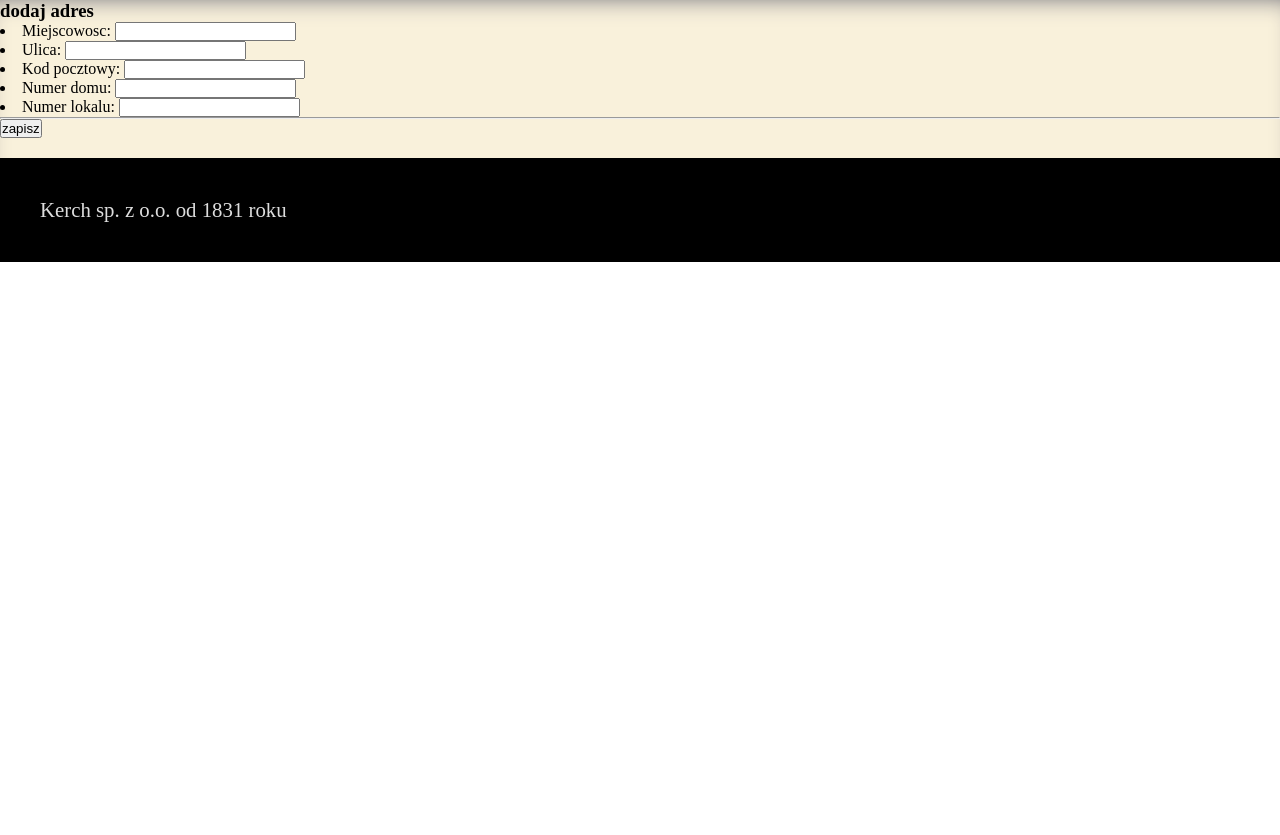
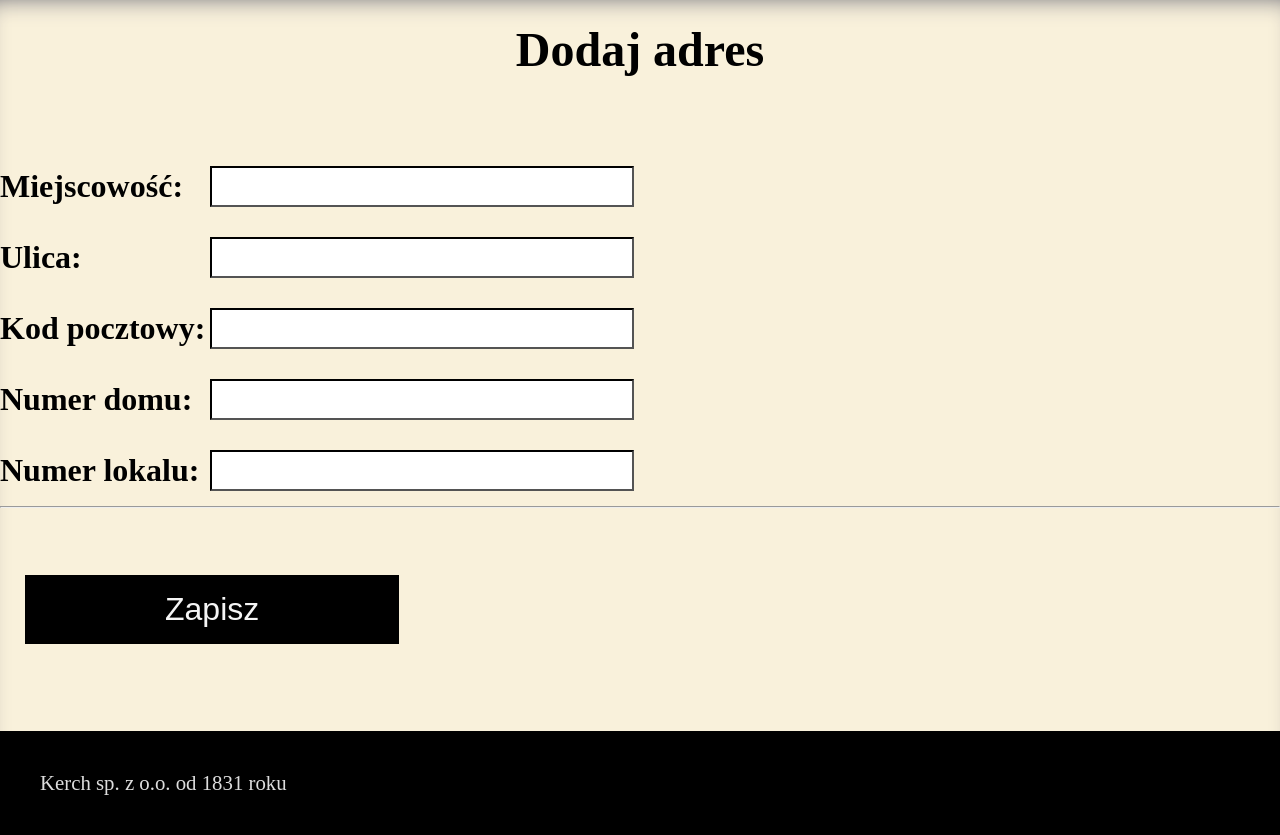
Before and after one commit to marycin/projektionagit, a Django app: page /sklep/add_adres/ in a window 1280 px wide. Shown: the part 102-937 px from the top of the page. Before the commit the page ends 364 px from the top, so only its background shows below. Run offline with Django 4.2, Linux system fonts and the light colour scheme; the visitor is signed in with stand-in values (Sample User, id 1); parts of the project's set-up code (start-up, migrations or seed data) failed here and were passed over; some libraries are stand-ins or nearby versions.

Commit message:
Front
Został zrobiony front do podstrony "dodawanie adresów"

```diff
--- a/sklep/templates/sklep/user/user_adres.html
+++ b/sklep/templates/sklep/user/user_adres.html
@@ -3,9 +3,87 @@
 {% block content %}
 <form method="POST" action="">
     {% csrf_token %}
-    <h3>dodaj adres</h3>
-    {{ adres_form.as_ul }}
-    <hr>
-    <input id="form-button" class="btn btn-success btn-block" type="submit" value="zapisz">
+
+    <style>
+h3 {
+    text-align: center;
+    color: black;
+    line-height: 100px;
+    font-size: x-large;
+    font-size: 48px;
+    margin-bottom: 51px;
+}
+.btn
+{
+    background-color: black;
+    border: 15px;
+    border-color: black;
+    color: whitesmoke;
+    padding: 16px 140px;
+    text-align: center;
+    display: inline-block;
+    font-size: 32px;
+    margin: 67px 25px;
+}
+.wpisywanie1
+{
+    border-color: whitesmoke;
+    border-color: black;
+    font-size: 32px;
+    margin: 15px 23px;
+
+}
+.wpisywanie2
+{
+    border-color: whitesmoke;
+    border-color: black;
+    font-size: 32px;
+    margin: 15px 124px;
+
+}
+.wpisywanie3
+{
+    border-color: whitesmoke;
+    border-color: black;
+    font-size: 32px;
+    margin: 15px 1px;
+
+}
+.wpisywanie4
+{
+    border-color: whitesmoke;
+    border-color: black;
+    font-size: 32px;
+    margin: 15px 14px;
+
+}
+.wpisywanie5
+{
+    border-color: whitesmoke;
+    border-color: black;
+    font-size: 32px;
+    margin: 15px 7px;
+
+}
+strong
+{
+    color: black ;
+    font-size: 32px;
+}
+    </style>
+
+    <h3>Dodaj adres</h3>
+    <p><label for="id_miejscowosc"><strong>Miejscowość:</strong></label>
+        <input id="id_miejscowosc" class="wpisywanie1" type="text" name="miejscowosc" maxlength="100" required></p>
+    <p><label for="id_ulica"><strong>Ulica:</strong></label>
+        <input id="id_ulica" class="wpisywanie2" type="text" name="ulica" maxlength="100" required></p>
+    <p><label for="id_kod_pocztowy"><strong>Kod pocztowy:</strong></label>
+        <input id="id_kod_pocztowy" class="wpisywanie3" type="text" name="kod_pocztowy" maxlength="100" required></p>
+    <p><label for="id_numer_domu"><strong>Numer domu:</strong></label>
+        <input id="id_numer_domu" class="wpisywanie4" type="text" name="numer_domu" maxlength="100" required></p>
+    <p><label for="id_numer_lokalu"><strong>Numer lokalu:</strong></label>
+        <input id="id_numer_lokalu" class="wpisywanie5" type="text" name="numer_lokalu" maxlength="100" required></p>
+        <hr>
+    <input id="form-button" class="btn btn-success btn-block" type="submit" value="Zapisz">
 </form>
 {% endblock %}
```
